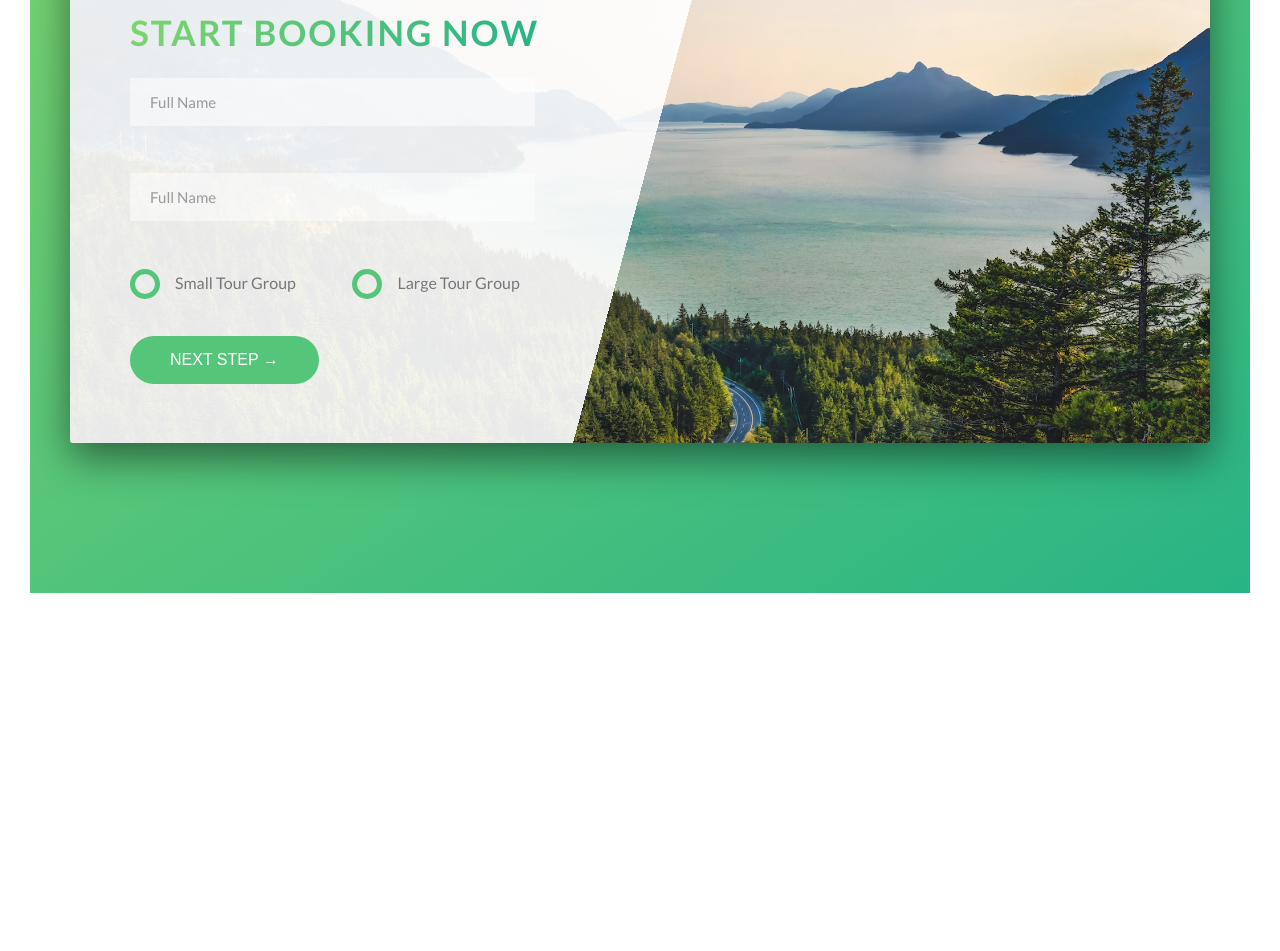
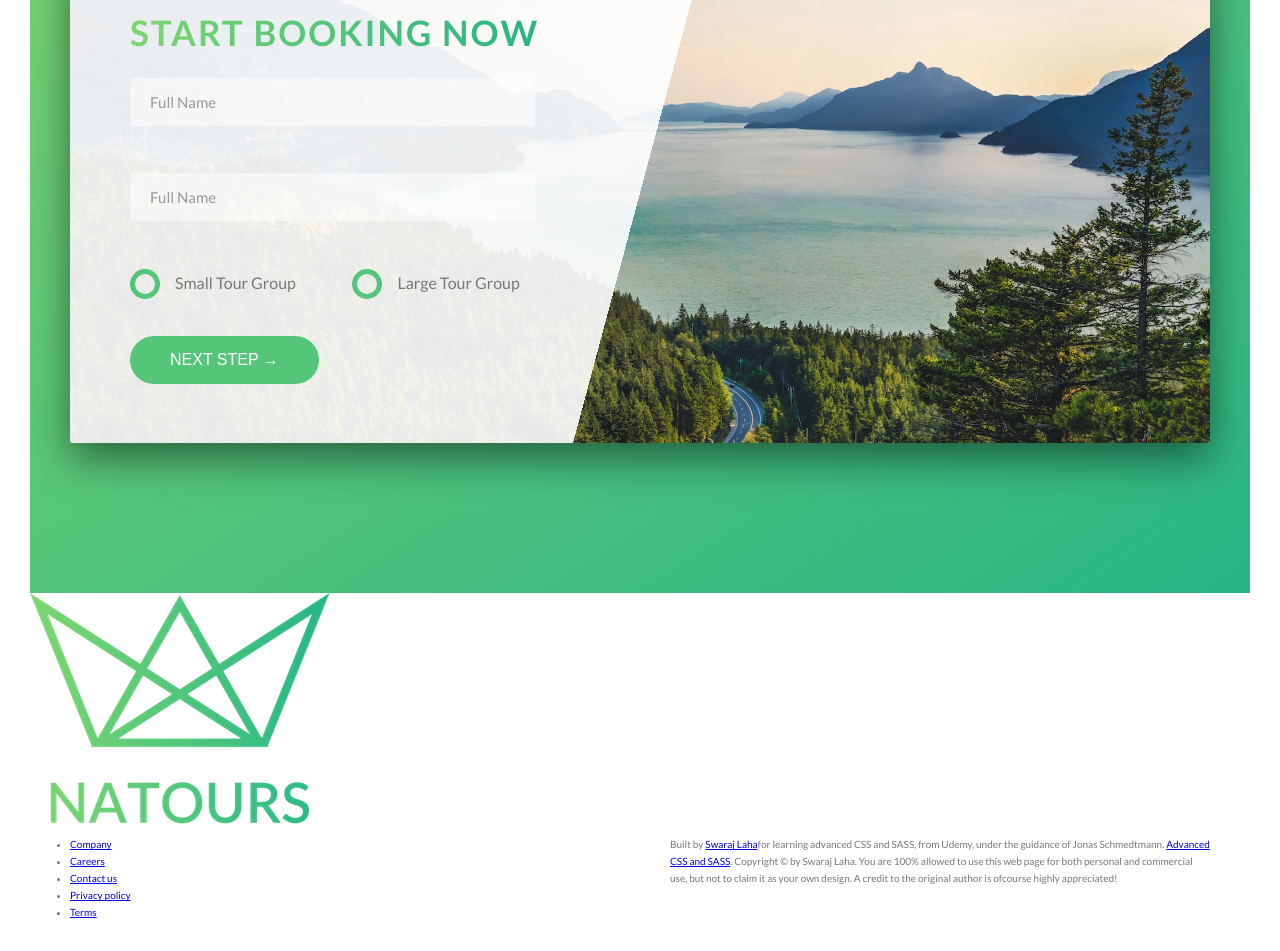
Before and after one commit to swarajlaha/Natours, a website: page index.html in a window 1280 px wide. Shown: the part 4704-5655 px from the top of the page. Before the commit the page ends 5327 px from the top, so only its background shows below. Drawn offline with Linux system fonts and the light colour scheme.

Commit message:
Added footer

```diff
--- a/index.html
+++ b/index.html
@@ -296,6 +296,30 @@
             </div>
         </section>
     </main>
+    <footer class="footer">
+        <div class="footer__logo-box">
+            <img src="img/logo-green-2x.png" alt="logo" class="footer__logo">
+        </div>
+        <div class="row">
+            <div class="col-1-of-2">
+                <div class="footer__navigation">
+                    <ul class="footer__list">
+                        <li class="footer__item"><a href="#" class="footer__link">Company</a></li>
+                        <li class="footer__item"><a href="#" class="footer__link">Careers</a></li>
+                        <li class="footer__item"><a href="#" class="footer__link">Contact us</a></li>
+                        <li class="footer__item"><a href="#" class="footer__link">Privacy policy</a></li>
+                        <li class="footer__item"><a href="#" class="footer__link">Terms</a></li>
+                    </ul>
+                </div>
+            </div>
+            <div class="col-1-of-2">
+                <p class="footer__copyright">
+                    Built by <a href="#" class="footer__link">Swaraj Laha</a>for learning advanced CSS and SASS, from Udemy, under the guidance of Jonas Schmedtmann. <a href="#" class="footer__Link">Advanced CSS and SASS</a>. Copyright &copy; by Swaraj
+                    Laha. You are 100% allowed to use this web page for both personal and commercial use, but not to claim it as your own design. A credit to the original author is ofcourse highly appreciated!
+                </p>
+            </div>
+        </div>
+    </footer>
 
 </body>
 
```
